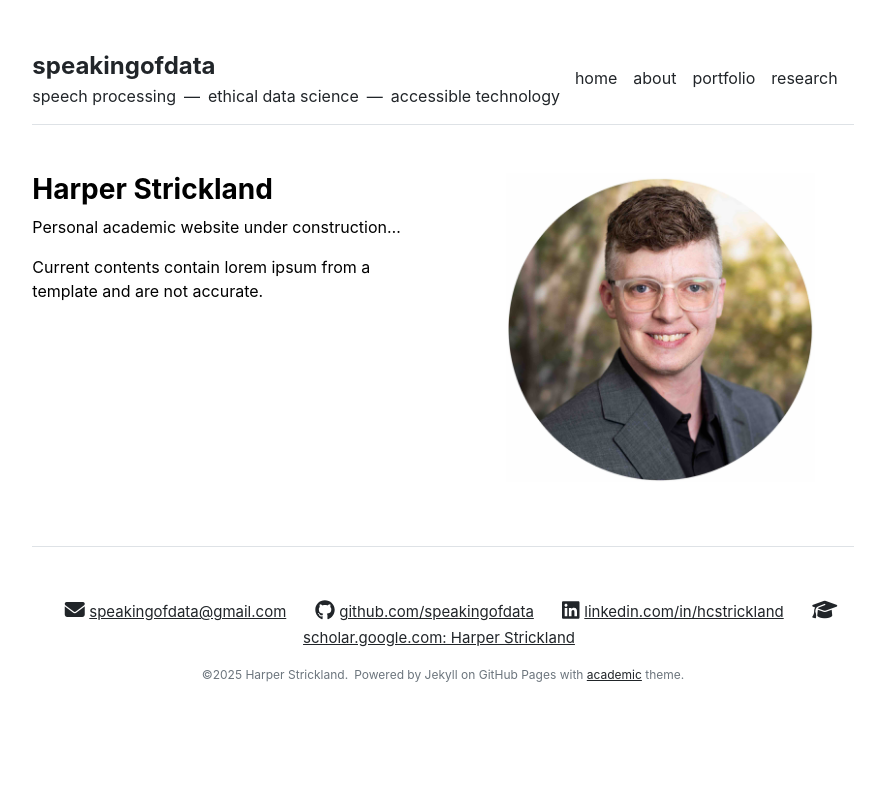
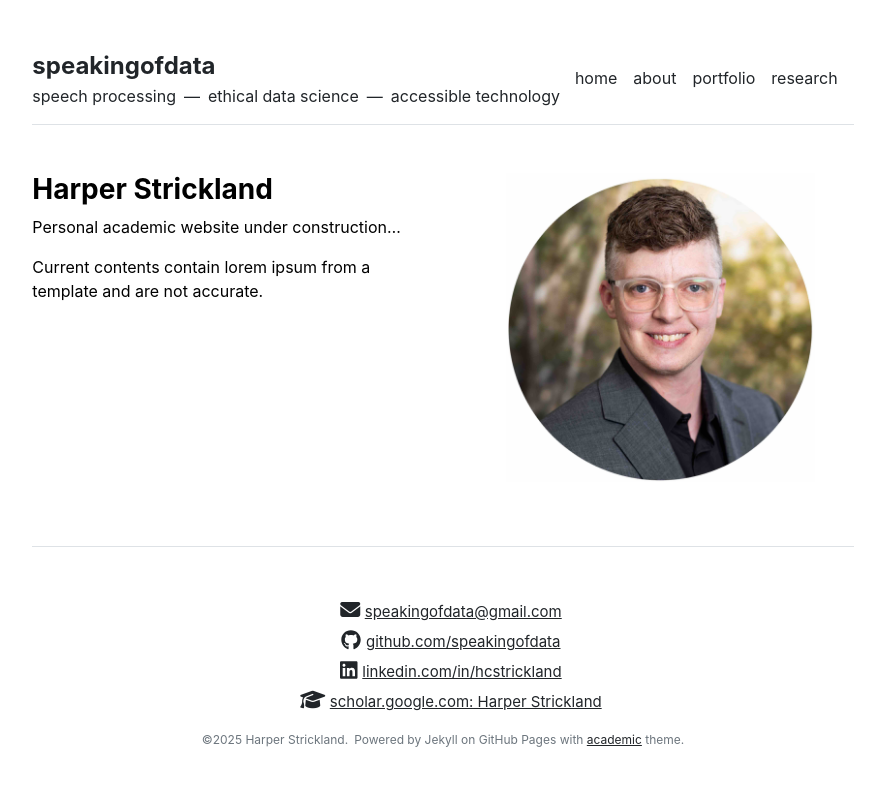
Before and after one commit to speakingofdata/speakingofdata.github.io, a Jekyll site: the page built from index.md, in a window 1280 px wide. Shown: the top 786 px of the page, without its empty margins (197-1082 px from the left). Built offline with Jekyll 4.4.1, drawn with Linux system fonts in a browser that asks for light colours; nearby versions of some CDN libraries.

Commit message:
Update footer.html

```diff
--- a/_includes/footer.html
+++ b/_includes/footer.html
@@ -3,7 +3,7 @@
     <div class="col-md-12 text-end social-media-icons">
       <p style="text-align: center;">
       {% for item in site.data.settings.social %}
-        <a href="{{ item.link }}" class="ms-3 fs-5"><i class="{{ item.style }} fa-{{ item.icon }}"></i></a> <a href="{{ item.link }}" style="font-size: 15px;">{{ item.text }}</a>&ensp;
+        <a href="{{ item.link }}" class="ms-3 fs-5"><i class="{{ item.style }} fa-{{ item.icon }}"></i></a> <a href="{{ item.link }}" style="font-size: 15px;">{{ item.text }}</a><br>
       {% endfor %}
       </p>
     </div>
```
